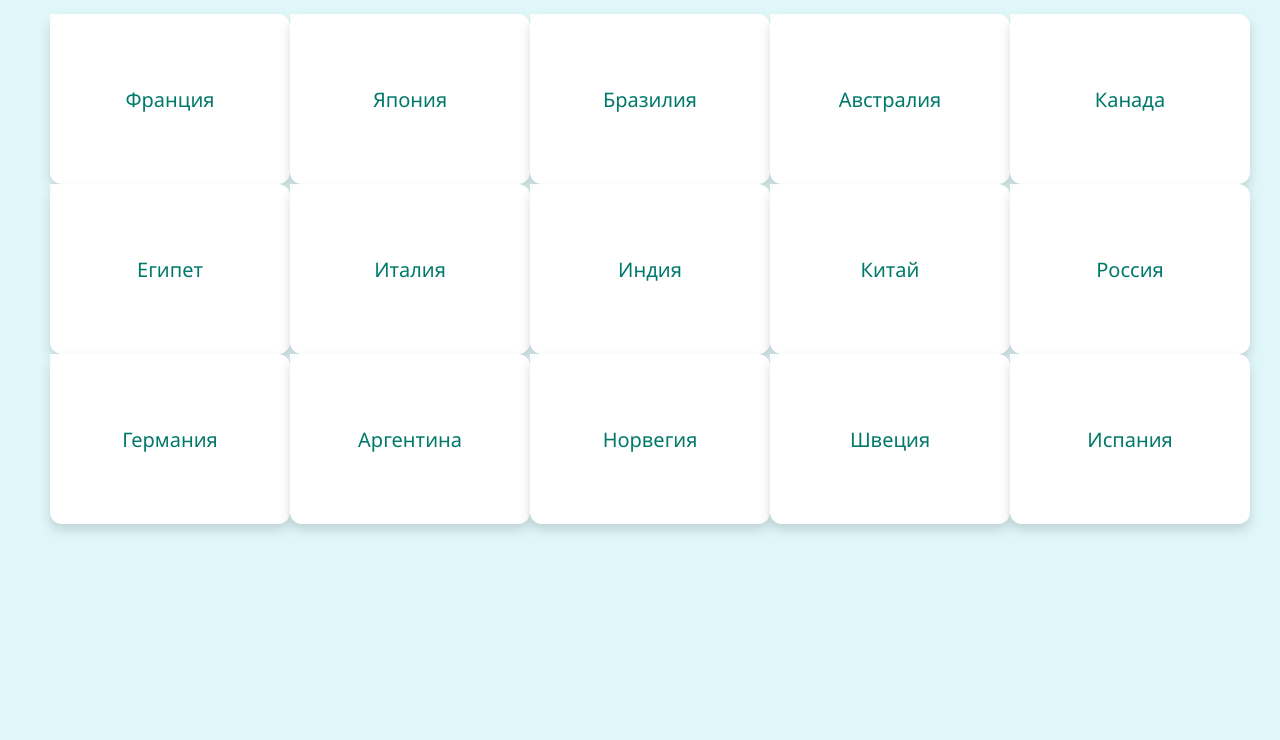
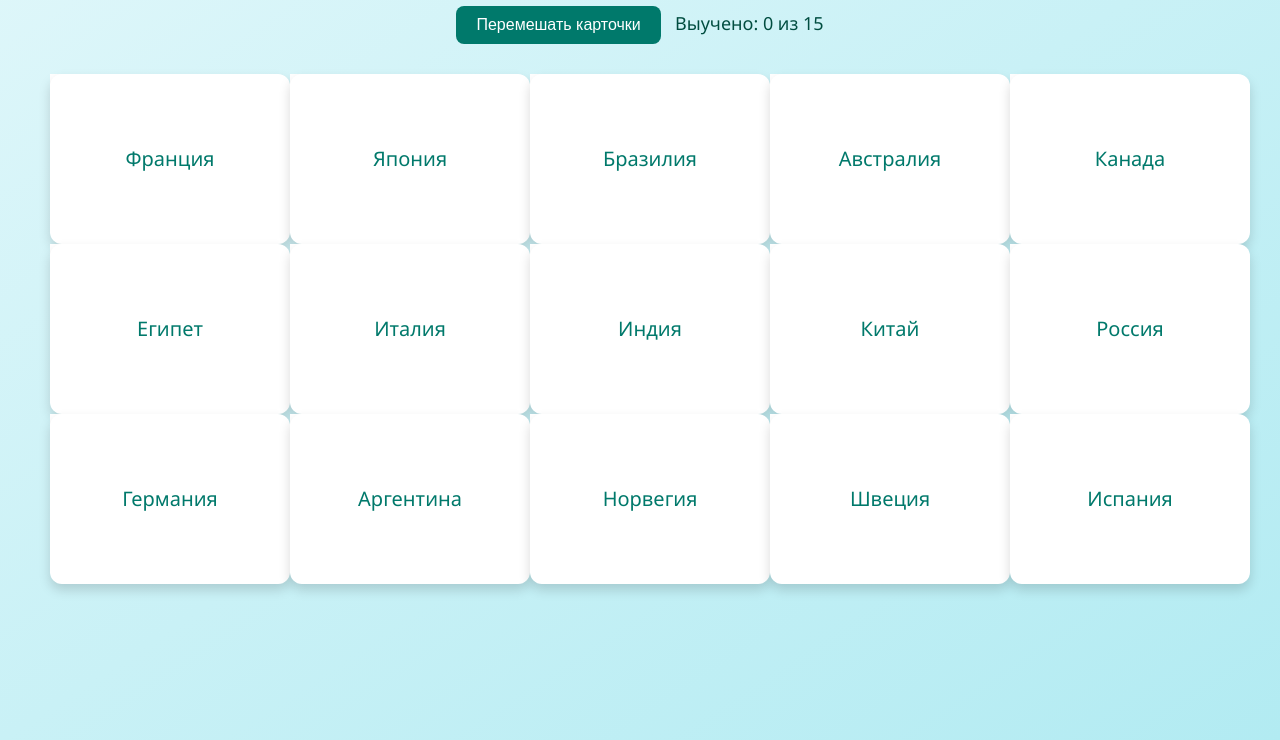
Before and after one commit to zhanelei/flashcards-countries, a plain HTML site: page index.html in a window 1280 px wide. Shown: the part 100-840 px from the top of the page. Before the commit the page ends 800 px from the top, so only its background shows below. Drawn offline with Linux system fonts and the light colour scheme.

Commit message:
Add files via upload

```diff
--- a/index.html
+++ b/index.html
@@ -5,9 +5,16 @@
   <meta name="viewport" content="width=device-width, initial-scale=1.0">
   <title>Страны и Столицы - Карточки</title>
   <link rel="stylesheet" href="style.css">
+  <link rel="icon" href="https://cdn-icons-png.flaticon.com/512/197/197484.png" type="image/png">
 </head>
 <body>
   <h1>Учи Страны и их Столицы!</h1>
+
+  <div class="controls">
+    <button id="shuffle-btn">Перемешать карточки</button>
+    <div id="counter"></div>
+  </div>
+
   <div class="flashcards-container" id="flashcards"></div>
 
   <script src="script.js"></script>
--- a/script.js
+++ b/script.js
@@ -17,8 +17,12 @@ const flashcardsData = [
 ];
 
 const flashcardsContainer = document.getElementById('flashcards');
+const shuffleBtn = document.getElementById('shuffle-btn');
+const counter = document.getElementById('counter');
 
-flashcardsData.forEach(item => {
+function createFlashcards(data) {
+    flashcardsContainer.innerHTML = '';
+    data.forEach(item => {
         const card = document.createElement('div');
         card.className = 'flashcard';
         card.innerHTML = `
@@ -29,6 +33,30 @@ flashcardsData.forEach(item => {
         `;
         card.addEventListener('click', () => {
             card.classList.toggle('flipped');
+            updateCounter();
         });
         flashcardsContainer.appendChild(card);
     });
+}
+
+function shuffleFlashcards() {
+    flashcardsData.sort(() => Math.random() - 0.5);
+    createFlashcards(flashcardsData);
+    resetCounter();
+}
+
+function resetCounter() {
+    counter.textContent = `Выучено: 0 из ${flashcardsData.length}`;
+}
+
+function updateCounter() {
+    const flipped = document.querySelectorAll('.flashcard.flipped').length;
+    counter.textContent = `Выучено: ${flipped} из ${flashcardsData.length}`;
+}
+
+// Инициализация при загрузке
+createFlashcards(flashcardsData);
+resetCounter();
+
+// Событие на кнопку перемешивания
+shuffleBtn.addEventListener('click', shuffleFlashcards);
--- a/style.css
+++ b/style.css
@@ -1,13 +1,40 @@
 body {
     font-family: 'Segoe UI', Tahoma, Geneva, Verdana, sans-serif;
-    background: #e0f7fa;
+    background: linear-gradient(to bottom right, #e0f7fa, #b2ebf2);
     margin: 0;
     padding: 20px;
     text-align: center;
+    min-height: 100vh;
 }
 
 h1 {
     color: #006064;
+}
+
+.controls {
+    margin: 20px;
+}
+
+#shuffle-btn {
+    padding: 10px 20px;
+    background-color: #00796b;
+    color: white;
+    border: none;
+    border-radius: 8px;
+    font-size: 16px;
+    cursor: pointer;
+    margin-right: 10px;
+    transition: background 0.3s ease;
+}
+
+#shuffle-btn:hover {
+    background-color: #004d40;
+}
+
+#counter {
+    display: inline-block;
+    font-size: 18px;
+    color: #004d40;
 }
 
 .flashcards-container {
@@ -31,7 +58,7 @@ h1 {
     width: 100%;
     height: 100%;
     text-align: center;
-    transition: transform 0.6s;
+    transition: transform 0.8s;
     transform-style: preserve-3d;
 }
 
```
Lines whose indentation alone changed are shown as unchanged.
